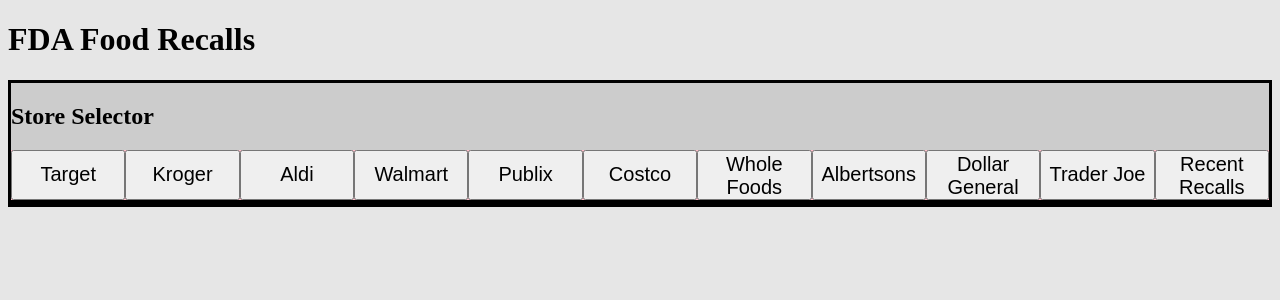
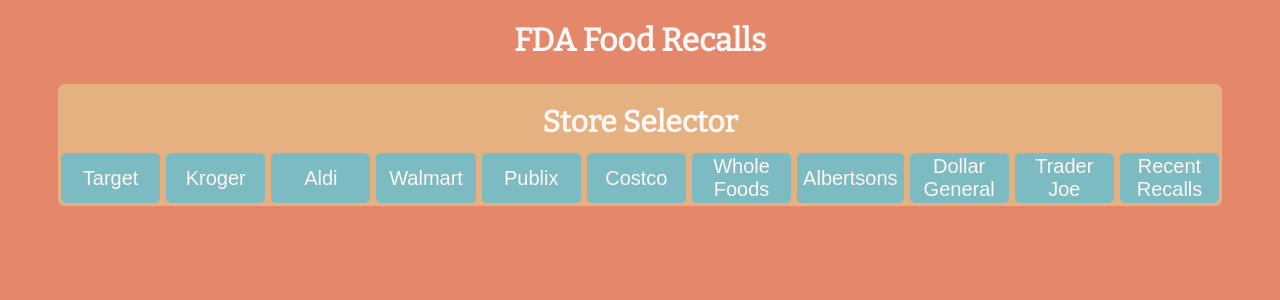
Before and after one commit to vdharris/Grocer-Watch, a React app: page / in a window 1280 px wide. Shown: the top 300 px of the page. Built offline with nearby package versions, Linux system fonts and the light colour scheme; no server answers.

Commit message:
added styling to page

```diff
--- a/src/components/App.js
+++ b/src/components/App.js
@@ -7,7 +7,7 @@
     render(){
         return(
             <div className='title'>
-                <h1>FDA Food Recalls</h1>
+                <h1 id='title'>FDA Food Recalls</h1>
                 <QueryBar/>
             </div>
         )
--- a/src/components/QueryBar.js
+++ b/src/components/QueryBar.js
@@ -18,7 +18,7 @@
   constructor(props) {
     super(props);
     this.state = {
-      url: 'https://api.fda.gov/food/enforcement.json?sort=report_date:desc&limit=5',
+      url: 'https://api.fda.gov/food/enforcement.json?sort=report_date:desc&limit=10',
       recalls: [],
       stores: ['Target', 'Kroger', 'Aldi', 'Walmart', 'Publix', 'Costco', 'Whole Foods', 'Albertsons', 'Dollar General', 'Trader Joe', 'Recent Recalls'],
     };
@@ -40,6 +40,7 @@
 
   componentDidUpdate(prevProps, prevState) {
     if (prevState.url !== this.state.url) {
+      console.log(this.state.url);
       fetch(this.state.url)
         .then(response => response.json())
         .then((data) => {
@@ -55,9 +56,9 @@
     console.log(`You hit button for ${store}`);
     if (store !== 'Recent Recalls') {
       this.setState({
-        url: `https://api.fda.gov/food/enforcement.json?search=distribution_pattern:${store}&sort=report_date:desc&limit=25`
+        url: `https://api.fda.gov/food/enforcement.json?search=distribution_pattern:${store}+product_description:${store}&sort=report_date:desc&limit=50`
       })
-      // console.log(this.state.url);
+
     }else{
       this.setState({
         url: 'https://api.fda.gov/food/enforcement.json?sort=report_date:desc&limit=50'
@@ -84,7 +85,7 @@
     return (
       <div className='queryBarContainer'>
         {/* {items} */}
-        <h2>Store Selector</h2>
+        <h2 id='storeTitle'>Store Selector</h2>
         <div className='storesContainer'>
           {buttons}
         </div>
--- a/src/components/RecallResults.js
+++ b/src/components/RecallResults.js
@@ -4,15 +4,16 @@
 
 
 
-render(){
-    const { report_date, recalling_firm, product_description} = this.props.value;
-    const product_description2 = product_description.slice(0,150);
-    const report_date2 = `${report_date.slice(0,4)}-${report_date.slice(4,6)}-${report_date.slice(6,8)}`
+    render() {
+        const { report_date, recalling_firm, product_description } = this.props.value;
+        const product_description2 = product_description.slice(0, 150);
+        const report_date2 = `${report_date.slice(0, 4)}-${report_date.slice(4, 6)}-${report_date.slice(6, 8)}`
         return (
             <div className='recallItem'>
+                <p id='firm'>{recalling_firm}</p>
+                <hr/>
                 <p id='date'>Date of recall: {report_date2}</p>
-            <p id='firm'>{recalling_firm}</p>
-            <p id='product_info'>{product_description2}</p>
+                <p id='product_info'>Food Info:<br />{product_description2}</p>
             </div>
         )
     }
--- a/src/stylesheets/styles.scss
+++ b/src/stylesheets/styles.scss
@@ -1,45 +1,95 @@
+@import url('https://fonts.googleapis.com/css2?family=Bitter:wght@400&display=swap');
 
-$p-black: rgb(0,0,0);
-$s-black: lighten($p-black, 50%);
+
+$p-black: rgb(0, 0, 0);
+$s-black: lighten($p-black, 40%);
 $l-grey: lighten($p-black, 80%);
 $sl-grey: lighten($p-black, 90%);
 
-.queryBarContainer{
-background-color: $l-grey;
-border: 3px;
-border-color: $p-black;
-border-style: solid;
+.queryBarContainer {
+    background-color: lighten(rgb(229, 177, 129), 0%);
+    border: 0px;
+    border-color: $s-black;
+    border-style: solid;
+    border-radius: 7px;
+    align-items: center;
+    justify-content: center;
+    margin-left: 50px;
+    margin-right: 50px;
 }
 
-.storesContainer{
-    display:flex;
-    background-color: pink;
+.storesContainer {
+    display: flex;
+    // background-color: pink;
 }
 
-.recallFeed{
-background-color: skyblue;
-border: 2px;
-border-style: solid;
+.recallFeed {
+    // background-color: skyblue;
+    display: flex;
+    border: 0px;
+    border-style: solid;
+    flex-wrap: wrap;
+    flex-direction: column;
 }
 
-.recallItem{
+.recallItem {
     border-style: solid;
+    border: 0px;
     border-color: $s-black;
+    background-color: beige;
+    margin: 3px;
+    padding: 7px;
+    // flex: 0 0 350px;
 }
 
-.storeButton{
+.storeButton {
     width: 25%;
     font-size: 20px;
     height: 50px;
+    margin: 3px;
+    border-radius: 5px;
+    background-color: rgb(125, 187, 195);
+    border: 0px;
+    color: lighten(rgb(222, 107, 72), 40%);
 }
 
-#date{
-    font-size: 15px;
+#storeTitle {
+    text-align: center;
+    font-size: 30px;
+    padding-top: 20px;
+    padding-bottom: 0px;
+    margin-bottom: 10px;
 }
 
-#product_info{
-    color: $s-black
+#firm {
+    font-weight: bold;
+    color: black;
 }
-body{
-    background-color: $sl-grey;
+
+#date {
+    color: $s-black;
+    margin-top: 0px;
+    margin-bottom: 0px;
 }
+
+#product_info {
+    margin-top: 0px;
+    color: $s-black;
+}
+
+// .title {
+//     // display: flex;
+//     flex-direction: column;
+//     justify-content: center;
+//     align-items: center;
+//     color: lighten(rgb(222, 107, 72), 40%);
+// }
+#title{
+    text-align: center;
+}
+
+body {
+    background-color: lighten(rgb(222, 107, 72), 8%);
+    color: lighten(rgb(222, 107, 72), 40%);
+    font-family: bitter;
+}
```
Lines whose indentation alone changed are shown as unchanged.
